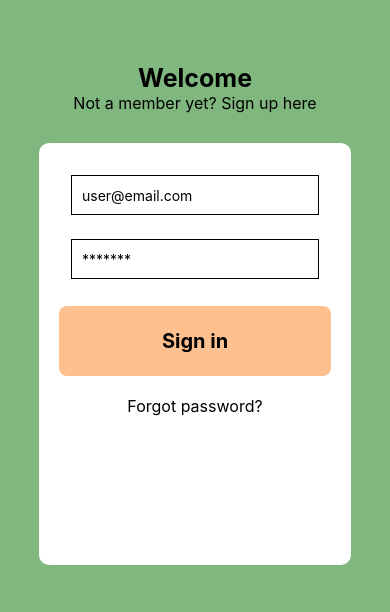
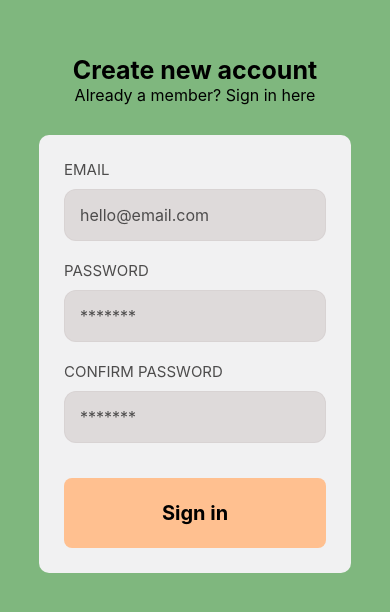
Before and after one commit to SofieRydmark/technigo-final-project, a React Native app in the folder frontend/: screen / in a window 390 px wide. Shown: the part 108-720 px from the top of the page. Built offline with nearby package versions, Linux system fonts and the light colour scheme.

Commit message:
Co-authored-by: KajaWilbik <KajaWilbik@users.noreply.github.com>

```diff
--- a/frontend/App.js
+++ b/frontend/App.js
@@ -1,8 +1,26 @@
 // import { NativeRouter, Routes, Route } from 'react-router-native'
-import WelcomeScreen from './app/screens/WelcomeScreen'
+import { StatusBar } from 'expo-status-bar'
+// import WelcomeScreen from './app/screens/WelcomeScreen'
+import SignUp from './app/screens/SignUp'
+
+import { Provider } from 'react-redux'
+import { configureStore, combineReducers } from '@reduxjs/toolkit'
+
+import user from './app/reducers/user'
+
+const reducer = combineReducers({
+  user: user.reducer,
+})
+
+const store = configureStore({ reducer })
 
 const App = () => {
-  return <WelcomeScreen />
+  return (
+    <Provider store={store}>
+      <StatusBar style='auto' />
+      <SignUp />
+    </Provider>
+  )
 }
 
 export default App
--- a/frontend/app/config/colors.js
+++ b/frontend/app/config/colors.js
@@ -1,7 +1,11 @@
 export default {
-  primary: '#7FB77E',
-  secondary: '#FFC090',
-  light: '#fff',
-  grey: '#d4cecead',
+  green: '#7FB77E',
+  peach: '#FFC090',
+  white: '#f1f1f2',
+  lightYellow: '#f7f6dc',
+  lightGrey: '#d4cecead',
+  darkGrey: '#4d4c4c',
   black: '#000',
+  success: '#22C55E',
+  fail: '#EF4444',
 }
--- /dev/null
+++ b/frontend/app/config/shared.js
@@ -0,0 +1,6 @@
+import Constants from 'expo-constants'
+import { Dimensions } from 'react-native'
+
+export const StatusBarHeight = Constants.statusBarHeight
+export const ScreenWidth = Dimensions.get('screen').width
+export const ScreenHeight = Dimensions.get('screen').height
--- /dev/null
+++ b/frontend/app/reducers/user.js
@@ -0,0 +1,27 @@
+import { createSlice } from '@reduxjs/toolkit'
+
+const user = createSlice({
+  name: 'user',
+  initialState: {
+    userId: null,
+    username: null,
+    accessToken: null,
+    error: null,
+  },
+  reducers: {
+    setUserId: (store, action) => {
+      store.userId = action.payload
+    },
+    setUserName: (store, action) => {
+      store.username = action.payload
+    },
+    setAccessToken: (store, action) => {
+      store.accessToken = action.payload
+    },
+    setError: (store, action) => {
+      store.error = action.payload
+    },
+  },
+})
+
+export default user
--- a/frontend/app/screens/SignUp.js
+++ b/frontend/app/screens/SignUp.js
@@ -0,0 +1,184 @@
+import React, { useState } from 'react'
+import {
+  View,
+  ScrollView,
+  Text,
+  StyleSheet,
+  TextInput,
+  TouchableOpacity,
+  KeyboardAvoidingView,
+  Keyboard,
+  Pressable,
+  Platform,
+} from 'react-native'
+
+import { Fontisto } from '@expo/vector-icons'
+import colors from '../config/colors'
+
+const SignUp = () => {
+  const [email, setEmail] = useState(null)
+  const [password, setPassword] = useState(null)
+  const [confirmPassword, setConfirmPassword] = useState(null)
+  const [loginError, setLoginError] = useState(null)
+
+  const signUnSubmit = () => {
+    console.log('sign up', email, password)
+
+    if (password !== confirmPassword) {
+      return setLoginError('Please enter valid passwords')
+    }
+
+    /* const options = {
+      method: 'POST',r
+      headers: {
+        'Content-Type': 'application/json',
+      },
+      body: JSON.stringify({ username: username, password: password }),
+    }
+
+    fetch('https://project-authentication-yz4wzwvsha-uc.a.run.app/login', options) // login URL
+      .then((res) => res.json())
+      .then((data) => {
+        if (data.success) {
+          batch(() => {
+            dispatch(user.actions.setUserId(data.response.userId))
+            dispatch(user.actions.setAccessToken(data.response.accessToken))
+            dispatch(user.actions.setUserName(data.response.username))
+            dispatch(user.actions.setError(null))
+            setLoginError(null)
+          })
+        } else {
+          batch(() => {
+            dispatch(user.actions.setError(data.response))
+            dispatch(user.actions.setUserId(null))
+            dispatch(user.actions.setAccessToken(null))
+            dispatch(user.actions.setUserName(null))
+            setLoginError(data.response)
+          })
+        }
+      }) */
+  }
+  return (
+    <KeyboardAvoidingView
+      style={styles.keyboard}
+      behavior={Platform.OS === 'ios' ? 'padding' : 'height'}>
+      <Pressable onPress={Keyboard.dismiss} style={styles.pressable}>
+        <ScrollView contentContainerStyle={styles.background}>
+          <View style={styles.header}>
+            <Text style={styles.headerH1}>Create new account</Text>
+            <Text style={styles.headerH2}>Already a member? Sign in here</Text>
+          </View>
+          <View style={styles.form}>
+            <Text style={styles.label}>EMAIL</Text>
+            <TextInput
+              label='Email'
+              style={styles.input}
+              onChangeText={(email) => setEmail(email)}
+              value={email}
+              required
+              placeholder='hello@email.com'
+              keyboardType='email-address'
+            />
+            <Text style={styles.label}>PASSWORD</Text>
+            <TextInput
+              label='Password'
+              style={styles.input}
+              onChangeText={(password) => setPassword(password)}
+              value={password}
+              required
+              secureTextEntry={true}
+              placeholder='*******'
+            />
+            <Text style={styles.label}>CONFIRM PASSWORD</Text>
+            <TextInput
+              label='Confirm Password'
+              style={styles.input}
+              onChangeText={(confirmPassword) => setConfirmPassword(confirmPassword)}
+              value={confirmPassword}
+              required
+              secureTextEntry={true}
+              placeholder='*******'
+            />
+            <TouchableOpacity
+              onPress={() => signUnSubmit()}
+              style={styles.signUpButton}
+              title='Sign in'>
+              <Text style={styles.buttonText}>Sign in</Text>
+            </TouchableOpacity>
+          </View>
+        </ScrollView>
+      </Pressable>
+    </KeyboardAvoidingView>
+  )
+}
+
+const styles = StyleSheet.create({
+  background: {
+    flex: 1,
+    backgroundColor: colors.green,
+    alignItems: 'center',
+    justifyContent: 'center',
+    flex: 1,
+  },
+  buttonText: {
+    fontSize: 20,
+    fontWeight: 'bold',
+  },
+  form: {
+    borderRadius: 10,
+    padding: 25,
+    width: '80%',
+    backgroundColor: colors.white,
+  },
+  forgotPassword: {
+    marginTop: 20,
+    fontSize: 16,
+    textAlign: 'center',
+  },
+  header: {
+    marginBottom: 30,
+  },
+  headerH1: {
+    fontSize: 25,
+    fontWeight: 'bold',
+    textAlign: 'center',
+  },
+  headerH2: {
+    fontSize: 16,
+    textAlign: 'center',
+  },
+  keyboard: {
+    flex: 1,
+    backgroundColor: 'transparent',
+  },
+  input: {
+    backgroundColor: colors.lightGrey,
+    marginBottom: 20,
+    marginTop: 10,
+    borderWidth: 1,
+    padding: 15,
+    borderRadius: 12,
+    fontSize: 16,
+    borderColor: colors.lightGrey,
+    color: colors.darkGrey,
+  },
+  label: {
+    fontSize: 15,
+    color: colors.darkGrey,
+  },
+  pressable: {
+    flex: 1,
+    background: 'transparent',
+  },
+  signUpButton: {
+    alignItems: 'center',
+    justifyContent: 'center',
+    marginTop: 15,
+    textAlign: 'center',
+    width: '100%',
+    height: 70,
+    borderRadius: 8,
+    backgroundColor: colors.peach,
+  },
+})
+export default SignUp
--- a/frontend/app/screens/WelcomeScreen.js
+++ b/frontend/app/screens/WelcomeScreen.js
@@ -1,5 +1,16 @@
-import React, { useState, useEffect } from 'react'
-import { View, Text, StyleSheet, TextInput, TouchableOpacity } from 'react-native'
+import React, { useState } from 'react'
+import {
+  View,
+  ScrollView,
+  Text,
+  StyleSheet,
+  TextInput,
+  TouchableOpacity,
+  KeyboardAvoidingView,
+  Keyboard,
+  Pressable,
+  Platform,
+} from 'react-native'
 
 import colors from '../config/colors'
 
@@ -41,13 +52,19 @@ const WelcomeScreen = () => {
       }) */
   }
   return (
-    <View style={styles.background}>
+    <KeyboardAvoidingView
+      style={styles.keyboard}
+      behavior={Platform.OS === 'ios' ? 'padding' : 'height'}>
+      <Pressable onPress={Keyboard.dismiss} style={styles.pressable}>
+        <ScrollView contentContainerStyle={styles.background}>
           <View style={styles.header}>
             <Text style={styles.headerH1}>Welcome</Text>
             <Text style={styles.headerH2}>Not a member yet? Sign up here</Text>
           </View>
           <View style={styles.form}>
+            <Text style={styles.label}>EMAIL</Text>
             <TextInput
+              label='Email'
               style={styles.input}
               onChangeText={(email) => setEmail(email)}
               value={email}
@@ -55,33 +72,40 @@ const WelcomeScreen = () => {
               placeholder='user@email.com'
               keyboardType='email-address'
             />
+            <Text style={styles.label}>PASSWORD</Text>
             <TextInput
               label='Password'
               style={styles.input}
               onChangeText={(password) => setPassword(password)}
               value={password}
               required
-          maxLength='20'
               secureTextEntry={true}
               placeholder='*******'
-          keyboardType='numeric'
             />
-        <TouchableOpacity onPress={signInSubmit} style={styles.signinButton} title='Sign in'>
+            <TouchableOpacity
+              onPress={() => signInSubmit()}
+              style={styles.signinButton}
+              title='Sign in'>
               <Text style={styles.buttonText}>Sign in</Text>
             </TouchableOpacity>
 
-        <Text style={styles.forgotPassword}>Forgot password?</Text>
+            <Text style={styles.forgotPassword} onPress={() => null}>
+              Forgot password?
+            </Text>
           </View>
-    </View>
+        </ScrollView>
+      </Pressable>
+    </KeyboardAvoidingView>
   )
 }
 
 const styles = StyleSheet.create({
   background: {
-    backgroundColor: colors.primary,
     flex: 1,
+    backgroundColor: colors.green,
     alignItems: 'center',
     justifyContent: 'center',
+    flex: 1,
   },
   buttonText: {
     fontSize: 20,
@@ -89,14 +113,14 @@ const styles = StyleSheet.create({
   },
   form: {
     borderRadius: 10,
-    padding: 20,
+    padding: 25,
     width: '80%',
-    height: '50%',
-    backgroundColor: colors.light,
+    backgroundColor: colors.white,
   },
   forgotPassword: {
     marginTop: 20,
     fontSize: 16,
+    color: colors.darkGrey,
     textAlign: 'center',
   },
   header: {
@@ -111,11 +135,28 @@ const styles = StyleSheet.create({
     fontSize: 16,
     textAlign: 'center',
   },
+  keyboard: {
+    flex: 1,
+    backgroundColor: 'transparent',
+  },
   input: {
-    height: 40,
-    margin: 12,
+    backgroundColor: colors.lightGrey,
+    marginBottom: 20,
+    marginTop: 10,
     borderWidth: 1,
-    padding: 10,
+    padding: 15,
+    borderRadius: 12,
+    fontSize: 16,
+    borderColor: colors.lightGrey,
+    color: colors.darkGrey,
+  },
+  label: {
+    fontSize: 15,
+    color: colors.darkGrey,
+  },
+  pressable: {
+    flex: 1,
+    background: 'transparent',
   },
   signinButton: {
     alignItems: 'center',
@@ -125,7 +166,7 @@ const styles = StyleSheet.create({
     width: '100%',
     height: 70,
     borderRadius: 8,
-    backgroundColor: colors.secondary,
+    backgroundColor: colors.peach,
   },
 })
 export default WelcomeScreen
--- a/frontend/package.json
+++ b/frontend/package.json
@@ -9,10 +9,12 @@
     "web": "expo start --web"
   },
   "dependencies": {
+    "@reduxjs/toolkit": "^1.9.1",
     "expo": "~47.0.8",
     "expo-status-bar": "~1.4.2",
     "react": "18.1.0",
     "react-native": "0.70.5",
+    "react-redux": "^8.0.5",
     "react-router-native": "^6.4.5"
   },
   "devDependencies": {
```
Also changed, not shown: frontend/app/screens/SignIn.js (deleted, +0 -54 lines), 1 other file (tests, documents, lock files or other folders). Lines whose indentation alone changed are shown as unchanged.
